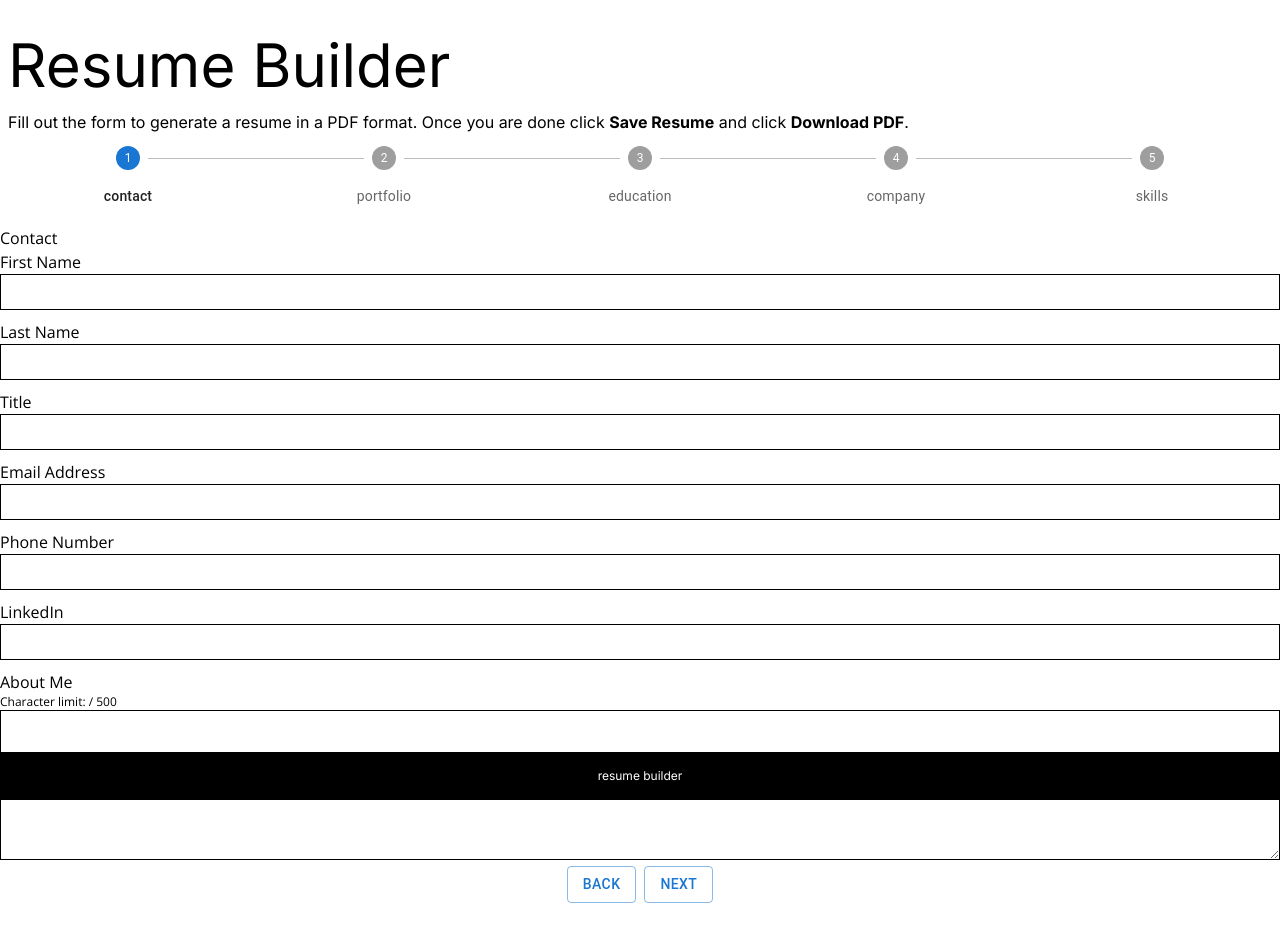
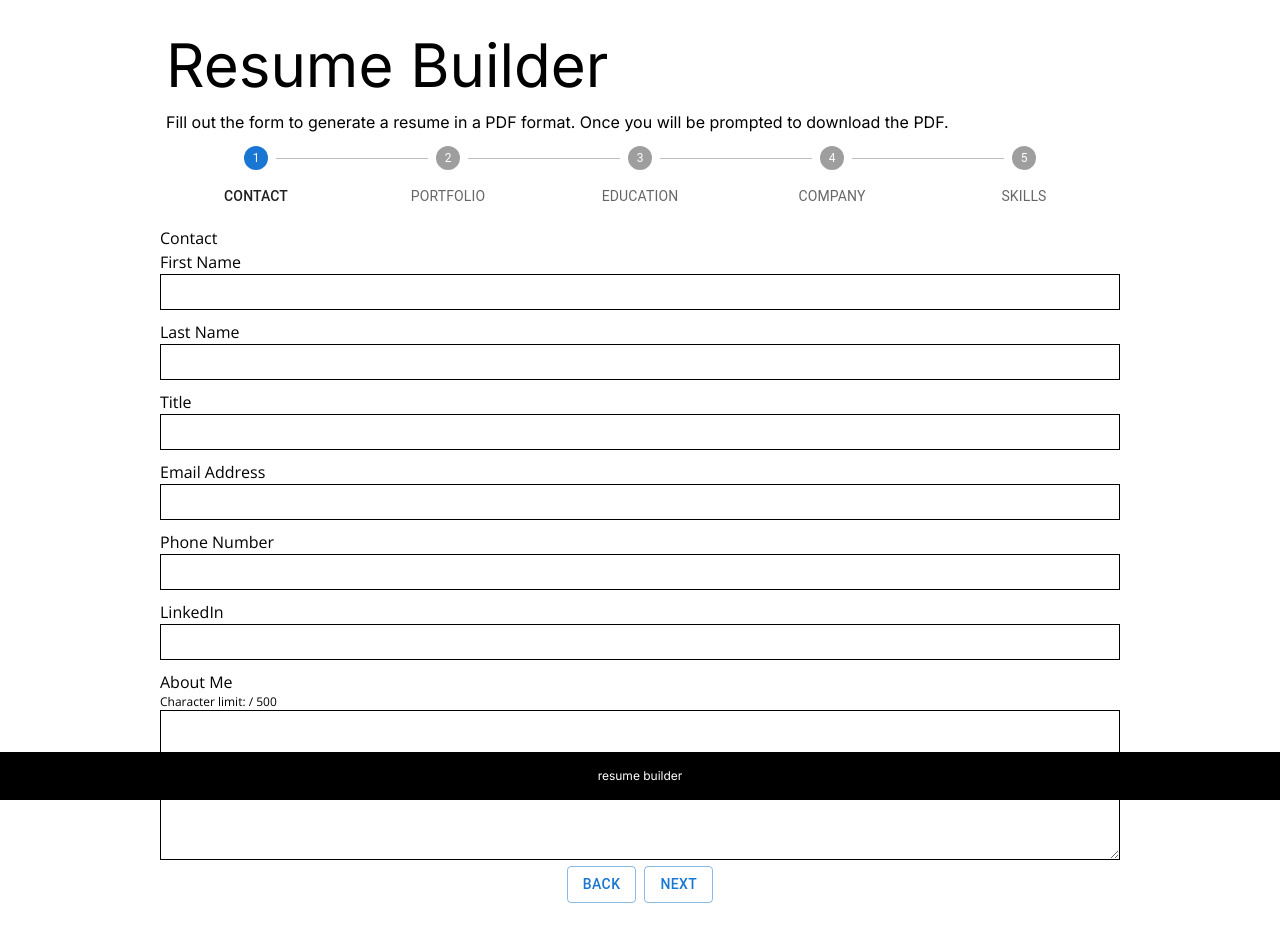
Before and after one commit to jabercrombia/resume-builder, a Next.js app in the folder resume-app/: page / in a window 1280 px wide. Shown: the top 942 px of the page. Built offline with nearby package versions, Linux system fonts and the light colour scheme; what @react-pdf/renderer would draw is missing.

Commit message:
button error

```diff
--- a/resume-app/src/app/about/page.tsx
+++ /dev/null
@@ -1,40 +0,0 @@
-'use client'
-
-import { useState } from 'react'
-
-const Content1 = () => {
-    return (
-        <p>Content 1</p>
-    )
-}
-const Content2 = () => {
-    return (
-        <p>Content 2</p>
-    )
-}
-const Content3 = () => {
-    return (
-        <p>Content 3</p>
-    )
-}
-
-export default function Page() {
-    const [active, setActive] = useState<number>(-1);
-
-    const toggleHandler = (id: number) => () =>
-      setActive((active) => (active === id ? -1 : id));
-
-    return (
-      <div>
-        <div onClick={toggleHandler(1)}>
-          Click to show content 1{active === 1 && <Content1 />}
-        </div>
-        <div onClick={toggleHandler(2)}>
-          Click to show content 2{active === 2 && <Content2 />}
-        </div>
-        <div onClick={toggleHandler(3)}>
-          Click to show content 3{active === 3 && <Content3 />}
-        </div>
-      </div>
-    );
-}
--- a/resume-app/src/app/components/form/addCompany.js
+++ b/resume-app/src/app/components/form/addCompany.js
@@ -1,6 +1,6 @@
 import React from "react";
-import AddButton from "./ui/AddButton";
-import DeleteButton from "./ui/DeleteButton";
+import AddButton from "../form/ui/AddButton";
+import DeleteButton from "../form/ui/deleteButton"
 
 export default function companyList({fields, append, remove, register}) {
 
--- a/resume-app/src/app/components/form/addPortfolio.js
+++ b/resume-app/src/app/components/form/addPortfolio.js
@@ -1,6 +1,6 @@
 import React from "react";
-import AddButton from "./ui/AddButton";
-import DeleteButton from "./ui/DeleteButton";
+import AddButton from "../form/ui/AddButton";
+import DeleteButton from "../form/ui/deleteButton"
 
 
 export default function portfolioList({fields, append, remove, register}) {
--- a/resume-app/src/app/components/form/addSkills.js
+++ b/resume-app/src/app/components/form/addSkills.js
@@ -1,15 +1,17 @@
 import React from "react";
-import Button from '@mui/material/Button';
-
+import AddButton from "../form/ui/AddButton";
+import DeleteButton from "../form/ui/deleteButton"
 
 export default function skillsList({fields, append, remove, register}) {
+
+  const handleAdd = () => append({ skillName: "", skillValue: ""});
 
       return (
         <div className="mb-5">
             <h2 className="text-xl">Skills</h2>
             {fields?.map((item, index) => (
               <div id={item.id} key={item.id}>
-                <div  className="flex flex-row company border-b-[2px]">
+                <div  className="flex flex-row company">
                   <div className="self-end basis-1/2 p-1">
                     <label>Skill Name</label>
                     <input {...register(`skills.${index}.skillName`)} />
@@ -20,19 +22,15 @@ export default function skillsList({fields, append, remove, register}) {
                     <input type="number" {...register(`skills.${index}.skillValue`)} />
                   </div>
                 </div>
-                <div className="flex flex-row-reverse">
-                    <Button variant="outlined" className="bg-slate-200 p-2 mt-2 hover:bg-slate-400 text-xs" type="button" onClick={() => remove(index)}>Remove Skill</Button>
-                  </div>
+                <div className="flex flex-row-reverse mt-1 pb-2 border-b-[2px]">
+                  <DeleteButton onClick={() => remove(index)}>Remove Skill</DeleteButton>
+                </div>
               </div>
 
             ))}
-
-          <Button variant="outlined" className="bg-slate-20 p-2 hover:bg-slate-400 text-sm"
-            type="button"
-            onClick={() => append({ skillName: "", skillValue: ""})}
-          >
-            Add Skill
-          </Button>
+          <div className="mt-2">
+            <AddButton onClick={handleAdd} >Add Skill</AddButton>
+          </div>
         </div>
       );
   }
--- a/resume-app/src/app/components/form/formProgress.js
+++ b/resume-app/src/app/components/form/formProgress.js
@@ -21,7 +21,7 @@ let stepNumber = counter.counter;
         <Stepper activeStep={stepNumber} alternativeLabel>
             {formArray.map((label) => (
             <Step key={label}>
-                <StepLabel>{label}</StepLabel>
+                <StepLabel>{label.toUpperCase()}</StepLabel>
             </Step>
             ))}
         </Stepper>
--- a/resume-app/src/app/components/form/layout.tsx
+++ b/resume-app/src/app/components/form/layout.tsx
@@ -8,7 +8,7 @@ export default function Layout({ children }: { children: React.ReactNode }) {
       <div className="bg-white text-black py-3 px-2 mt-2">
         <Header />
       </div>
-      <div className="container mx-auto">
+      <div className="container mx-auto w-9/12">
 
             {children}
 
--- a/resume-app/src/app/components/header.tsx
+++ b/resume-app/src/app/components/header.tsx
@@ -2,10 +2,10 @@ import { GoogleAnalytics } from '@next/third-parties/google'
 
 export default function Header() {
     return(
-    <div className="container mx-auto">
+    <div className="container mx-auto w-9/12">
         <GoogleAnalytics gaId="G-ZD8JDCF4DQ" />
         <h1 style={{fontSize: 60}}>Resume Builder</h1>
-        <p>Fill out the form to generate a resume in a PDF format. Once you are done click <strong>Save Resume</strong> and click <strong>Download PDF</strong>.</p>
+        <p>Fill out the form to generate a resume in a PDF format. Once you will be prompted to download the PDF.</p>
     </div>
     )
 }
--- a/resume-app/src/app/globals.css
+++ b/resume-app/src/app/globals.css
@@ -19,7 +19,7 @@
 body {
   color: #000;
   background: #fff;
-  margin-bottom: 150px;
+  padding-bottom: 150px;
 }
 
 input {
```
